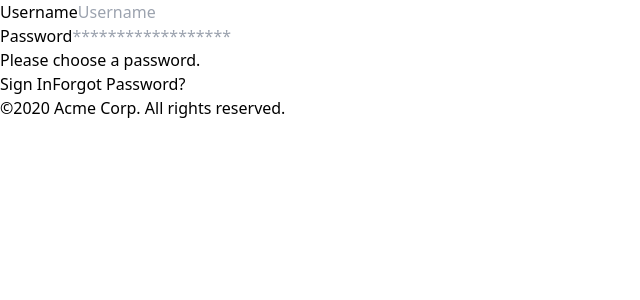
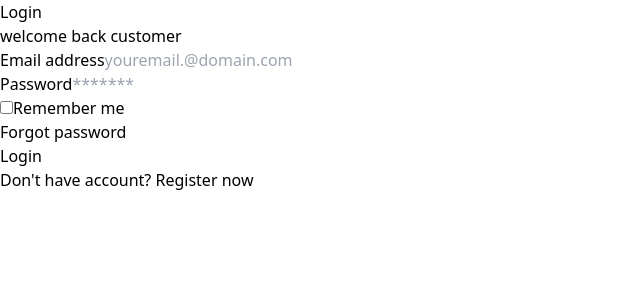
Before and after one commit to Dann-13/Paginas_ventas_Eve, a React (Vite) app in the folder client/: page /login in a window 1280 px wide. Shown: the top 300 px of the page, without its empty margins (0-640 px from the left). Built offline with nearby package versions, Linux system fonts and the light colour scheme.

Commit message:
Registro completo

```diff
--- a/client/src/App.jsx
+++ b/client/src/App.jsx
@@ -1,8 +1,10 @@
-import {BrowserRouter, Routes, Route} from 'react-router-dom'
+import { BrowserRouter, Routes, Route } from 'react-router-dom'
 import RegisterPage from './pages/RegisterPage'
 import LoginPage from './pages/LoginPage';
-function app(){
-  return(
+import { AuthProvider } from './context/authContext';
+function app() {
+  return (
+    <AuthProvider>
       <BrowserRouter>
         <Routes>
           <Route path='/' element={<h1>Pagina de Inicio</h1>}></Route>
@@ -15,6 +17,7 @@ function app(){
 
         </Routes>
       </BrowserRouter>
+    </AuthProvider>
   )
 }
 export default app;
--- a/client/src/api/auth.js
+++ b/client/src/api/auth.js
@@ -1,5 +1,5 @@
 import axios from "axios";
 
-const API = 'http://localhost:3000/api/'
+const API = 'http://localhost:3000/api'
 
 export const registerRequest = user => axios.post(`${API}/register`, user);
--- /dev/null
+++ b/client/src/context/authContext.jsx
@@ -0,0 +1,38 @@
+import { createContext, useContext, useState } from "react";
+import { registerRequest } from "../api/auth";
+export const AuthContext = createContext();
+
+export const useAuth = () => {
+    const context = useContext(AuthContext);
+    if (!context) {
+        throw new Error("useAuth must be used within an AuthProvider");
+    }
+    return context;
+}
+export const AuthProvider = ({ children }) => {
+    const [user, setUser] = useState(null);
+    const [isAuthenticated, setisAuthenticated] = useState(false);
+    const [errors, setErrors] = useState([]);
+    const signup = async (user) => {
+        try {
+            const res = await registerRequest(user)
+            console.log(res.data)
+            setUser(res.data)
+            setisAuthenticated(true);
+        }catch(error){
+            setErrors(error.response.data);
+        }
+
+    }
+    return (
+        <AuthContext.Provider
+            value={{
+                signup,
+                user,
+                isAuthenticated,
+                errors
+            }}>
+            {children}
+        </AuthContext.Provider>
+    )
+}
--- a/client/src/pages/LoginPage.jsx
+++ b/client/src/pages/LoginPage.jsx
@@ -1,33 +1,44 @@
 function LoginPage() {
     return (
-        <div>
-            <div class="w-full max-w-xs">
-                <form class="bg-white shadow-md rounded px-8 pt-6 pb-8 mb-4">
-                    <div class="mb-4">
-                        <label class="block text-gray-700 text-sm font-bold mb-2" for="username">
-                            Username
-                        </label>
-                        <input class="shadow appearance-none border rounded w-full py-2 px-3 text-gray-700 leading-tight focus:outline-none focus:shadow-outline" id="username" type="text" placeholder="Username"/>
+        <div class="contain py-16">
+            <div class="max-w-lg mx-auto shadow px-6 py-7 rounded overflow-hidden">
+                <h2 class="text-2xl uppercase font-medium mb-1">Login</h2>
+                <p class="text-gray-600 mb-6 text-sm">
+                    welcome back customer
+                </p>
+                <form action="#" method="post" autocomplete="off">
+                    <div class="space-y-2">
+                        <div>
+                            <label for="email" class="text-gray-600 mb-2 block">Email address</label>
+                            <input type="email" name="email" id="email"
+                                class="block w-full border border-gray-300 px-4 py-3 text-gray-600 text-sm rounded focus:ring-0 focus:border-primary placeholder-gray-400"
+                                placeholder="youremail.@domain.com" />
+                        </div>
+                        <div>
+                            <label for="password" class="text-gray-600 mb-2 block">Password</label>
+                            <input type="password" name="password" id="password"
+                                class="block w-full border border-gray-300 px-4 py-3 text-gray-600 text-sm rounded focus:ring-0 focus:border-primary placeholder-gray-400"
+                                placeholder="*******" />
+                        </div>
                     </div>
-                    <div class="mb-6">
-                        <label class="block text-gray-700 text-sm font-bold mb-2" for="password">
-                            Password
-                        </label>
-                        <input class="shadow appearance-none border border-red-500 rounded w-full py-2 px-3 text-gray-700 mb-3 leading-tight focus:outline-none focus:shadow-outline" id="password" type="password" placeholder="******************"/>
-                            <p class="text-red-500 text-xs italic">Please choose a password.</p>
+                    <div class="flex items-center justify-between mt-6">
+                        <div class="flex items-center">
+                            <input type="checkbox" name="remember" id="remember"
+                                class="text-primary focus:ring-0 rounded-sm cursor-pointer" />
+                                <label for="remember" class="text-gray-600 ml-3 cursor-pointer">Remember me</label>
+                        </div>
+                        <a href="#" class="text-primary">Forgot password</a>
                     </div>
-                    <div class="flex items-center justify-between">
-                        <button class="bg-blue-500 hover:bg-blue-700 text-white font-bold py-2 px-4 rounded focus:outline-none focus:shadow-outline" type="button">
-                            Sign In
-                        </button>
-                        <a class="inline-block align-baseline font-bold text-sm text-blue-500 hover:text-blue-800" href="#">
-                            Forgot Password?
-                        </a>
+                    <div class="mt-4">
+                        <button type="submit"
+                            class="block w-full py-2 text-center text-white bg-primary border border-primary rounded hover:bg-transparent hover:text-primary transition uppercase font-roboto font-medium">Login</button>
                     </div>
                 </form>
-                <p class="text-center text-gray-500 text-xs">
-                    &copy;2020 Acme Corp. All rights reserved.
-                </p>
+
+
+                <p class="mt-4 text-center text-gray-600">Don't have account? <a href="register.html"
+                    class="text-primary">Register
+                    now</a></p>
             </div>
         </div>
     )
--- a/client/src/pages/RegisterPage.jsx
+++ b/client/src/pages/RegisterPage.jsx
@@ -1,36 +1,56 @@
 import { useForm } from 'react-hook-form'
-import { registerRequest } from '../api/auth'
+import { useAuth } from '../context/authContext'
+import { useEffect } from 'react'
+import { useNavigate } from 'react-router-dom'
 function RegisterPage() {
 
-    const { register, handleSubmit } = useForm()
+    const { register, handleSubmit, formState: { errors } } = useForm()
+    const { signup, isAuthenticated, errors: registerErrors } = useAuth();
+    console.log(registerErrors)
+    const navigate = useNavigate();
+    useEffect(() => {
+        if (isAuthenticated) navigate('/');
+    }, [isAuthenticated])
+    const onSubmit = handleSubmit(async (values) => {
+        signup(values);
+    });
+
     return (
 
 
         <div>
             <div class="w-full max-w-xs">
+                {
+                    registerErrors.map((error, i) => (
+                        <div className='bg-red-400 text-white p-2' key={i}> {error} </div>
+                    ))
+                }
                 <form class="bg-white shadow-md rounded px-8 pt-6 pb-8 mb-4"
-                onSubmit={handleSubmit(async(values) => {
-                    console.log(values)
-                    const res = await registerRequest(values)
-                    console.log(res)
-                })}>
+                    onSubmit={onSubmit}>
                     <div class="mb-4">
                         <label class="block text-gray-700 text-sm font-bold mb-2" for="username">
                             Username
                         </label>
-                        <input class="shadow appearance-none border rounded w-full py-2 px-3 text-gray-700 leading-tight focus:outline-none focus:shadow-outline" id="username" type="text" placeholder="Username" {...register('username', { require: true })} />
+                        <input class="shadow appearance-none border rounded w-full py-2 px-3 text-gray-700 leading-tight focus:outline-none focus:shadow-outline" id="username" type="text" placeholder="Username"
+                            {...register('username', { required: true })}
+                        />
+                        {
+                            errors.username && (
+                                <p className='text-red-400'>Usuario es requerido</p>
+                            )
+                        }
                     </div>
                     <div class="mb-4">
                         <label class="block text-gray-700 text-sm font-bold mb-2" for="email">
                             Email
                         </label>
-                        <input class="shadow appearance-none border rounded w-full py-2 px-3 text-gray-700 leading-tight focus:outline-none focus:shadow-outline" id="email" type="text" placeholder="Email" {...register('email', { require: true })} />
+                        <input class="shadow appearance-none border rounded w-full py-2 px-3 text-gray-700 leading-tight focus:outline-none focus:shadow-outline" id="email" type="text" placeholder="Email" {...register('email', { required: true })} />
                     </div>
                     <div class="mb-6">
                         <label class="block text-gray-700 text-sm font-bold mb-2" for="password">
                             Password
                         </label>
-                        <input class="shadow appearance-none border border-red-500 rounded w-full py-2 px-3 text-gray-700 mb-3 leading-tight focus:outline-none focus:shadow-outline" id="password" type="password" placeholder="******************" {...register('password', { require: true })} />
+                        <input class="shadow appearance-none border border-red-500 rounded w-full py-2 px-3 text-gray-700 mb-3 leading-tight focus:outline-none focus:shadow-outline" id="password" type="password" placeholder="******************" {...register('password', { required: true })} />
                         <p class="text-red-500 text-xs italic">Please choose a password.</p>
                     </div>
                     <div class="flex items-center justify-between">
```
Also changed, not shown: 2 other files (tests, documents, lock files or other folders). Lines whose indentation alone changed are shown as unchanged.
